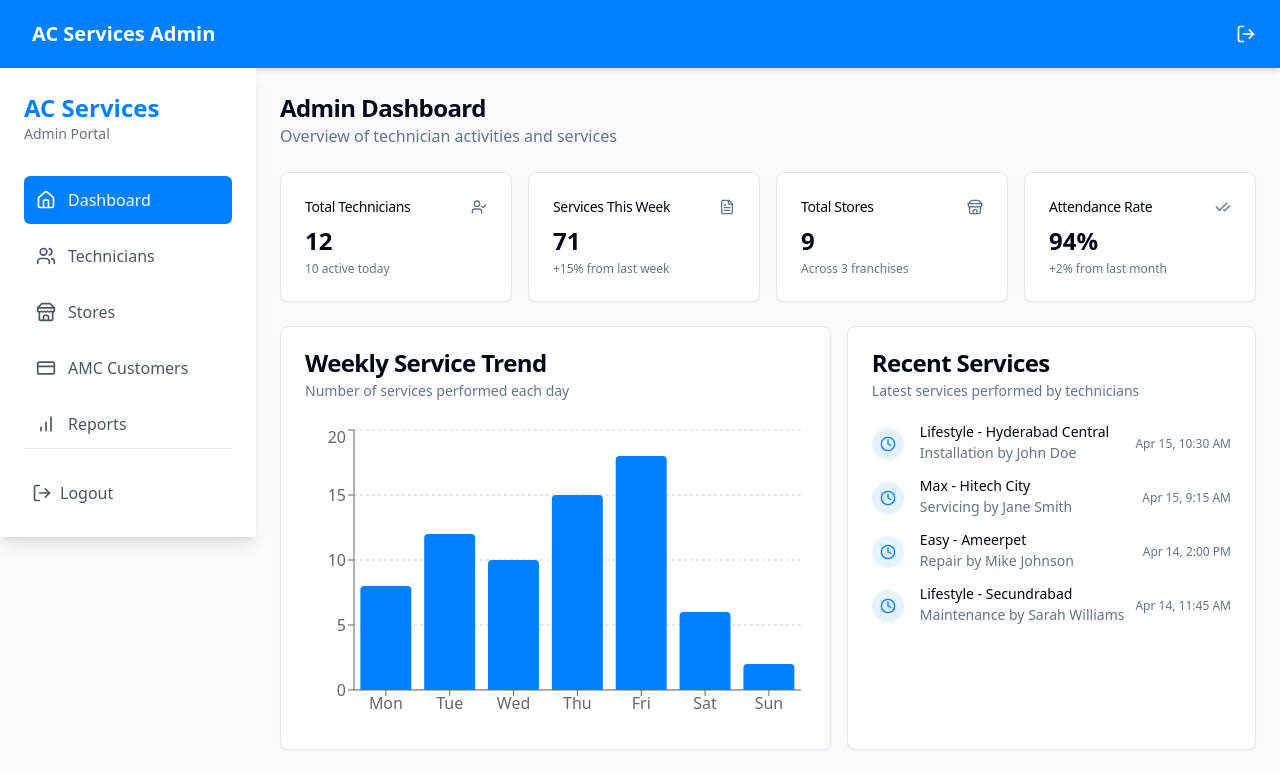
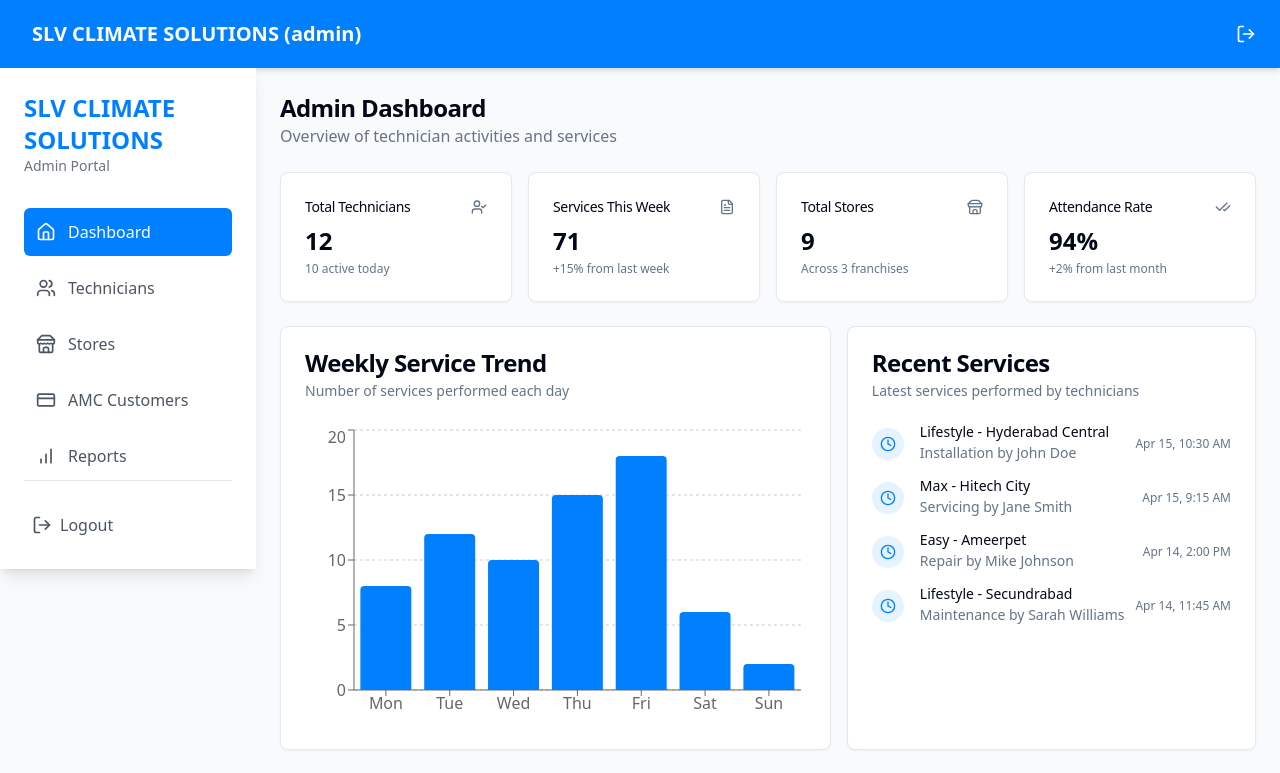
Before and after one commit to Sairohan211/cool-air-track, a React (Vite) app: page /admin in a window 1280 px wide. Shown: the top 773 px of the page. Built offline with nearby package versions, Linux system fonts and the light colour scheme.

Commit message:
Refactor: Update dashboard and technician page headings
Update the dashboard and technician page headings to reflect the new branding and user roles.

```diff
--- a/src/components/layouts/AdminLayout.tsx
+++ b/src/components/layouts/AdminLayout.tsx
@@ -1,4 +1,3 @@
-
 import { Outlet, Link, useLocation, useNavigate } from 'react-router-dom';
 import { Home, Users, Store, BarChart, LogOut, Menu, X, Briefcase, CreditCard } from 'lucide-react';
 import { useState } from 'react';
@@ -9,7 +8,6 @@ const AdminLayout = () => {
   const [sidebarOpen, setSidebarOpen] = useState(false);
 
   const handleLogout = () => {
-    // In a real app, you would handle logout logic here
     navigate('/login');
   };
 
@@ -17,7 +15,6 @@ const AdminLayout = () => {
     setSidebarOpen(!sidebarOpen);
   };
 
-  // Close sidebar when navigating to a new page on mobile
   const handleNavigation = () => {
     if (window.innerWidth < 768) {
       setSidebarOpen(false);
@@ -26,7 +23,6 @@ const AdminLayout = () => {
 
   return (
     <div className="min-h-screen flex flex-col bg-gray-50">
-      {/* Header */}
       <header className="bg-primary text-white p-4 flex justify-between items-center shadow-md z-20">
         <div className="flex items-center space-x-4">
           <button
@@ -35,7 +31,7 @@ const AdminLayout = () => {
           >
             {sidebarOpen ? <X size={20} /> : <Menu size={20} />}
           </button>
-          <h1 className="text-xl font-bold">AC Services Admin</h1>
+          <h1 className="text-xl font-bold">SLV CLIMATE SOLUTIONS (admin)</h1>
         </div>
         <button
           onClick={handleLogout}
@@ -46,7 +42,6 @@ const AdminLayout = () => {
       </header>
 
       <div className="flex flex-1 overflow-hidden">
-        {/* Sidebar - Mobile (Overlay) */}
         <div
           className={`fixed inset-0 bg-black/50 z-10 md:hidden transition-opacity ${
             sidebarOpen ? 'opacity-100' : 'opacity-0 pointer-events-none'
@@ -54,7 +49,6 @@ const AdminLayout = () => {
           onClick={toggleSidebar}
         />
 
-        {/* Sidebar */}
         <nav
           className={`fixed md:static w-64 bg-white shadow-lg h-full z-20 transform transition-transform duration-300 ease-in-out ${
             sidebarOpen ? 'translate-x-0' : '-translate-x-full md:translate-x-0'
@@ -62,7 +56,7 @@ const AdminLayout = () => {
         >
           <div className="flex flex-col h-full p-6">
             <div className="mb-8">
-              <h1 className="text-2xl font-bold text-primary">AC Services</h1>
+              <h1 className="text-2xl font-bold text-primary">SLV CLIMATE SOLUTIONS</h1>
               <p className="text-sm text-gray-500">Admin Portal</p>
             </div>
 
@@ -116,7 +110,6 @@ const AdminLayout = () => {
           </div>
         </nav>
 
-        {/* Main Content */}
         <main className="flex-1 overflow-auto p-6">
           <Outlet />
         </main>
--- a/src/components/layouts/TechnicianLayout.tsx
+++ b/src/components/layouts/TechnicianLayout.tsx
@@ -1,4 +1,3 @@
-
 import { Outlet, Link, useLocation, useNavigate } from 'react-router-dom';
 import { Home, UserCheck, FileText, History, LogOut } from 'lucide-react';
 
@@ -15,7 +14,7 @@ const TechnicianLayout = () => {
     <div className="min-h-screen flex flex-col md:flex-row bg-gray-50">
       {/* Mobile Header */}
       <div className="md:hidden p-4 bg-primary text-white flex justify-between items-center">
-        <h1 className="text-xl font-bold">AC Services</h1>
+        <h1 className="text-xl font-bold">SLV CLIMATE SOLUTIONS (employee)</h1>
         <button
           onClick={handleLogout}
           className="p-2 rounded-full hover:bg-primary-foreground/10"
@@ -28,7 +27,7 @@ const TechnicianLayout = () => {
       <nav className="hidden md:block w-64 bg-white shadow-md p-6">
         <div className="flex flex-col h-full">
           <div className="mb-8">
-            <h1 className="text-2xl font-bold text-primary">AC Services</h1>
+            <h1 className="text-2xl font-bold text-primary">SLV CLIMATE SOLUTIONS</h1>
             <p className="text-sm text-gray-500">Technician Portal</p>
           </div>
 
```
